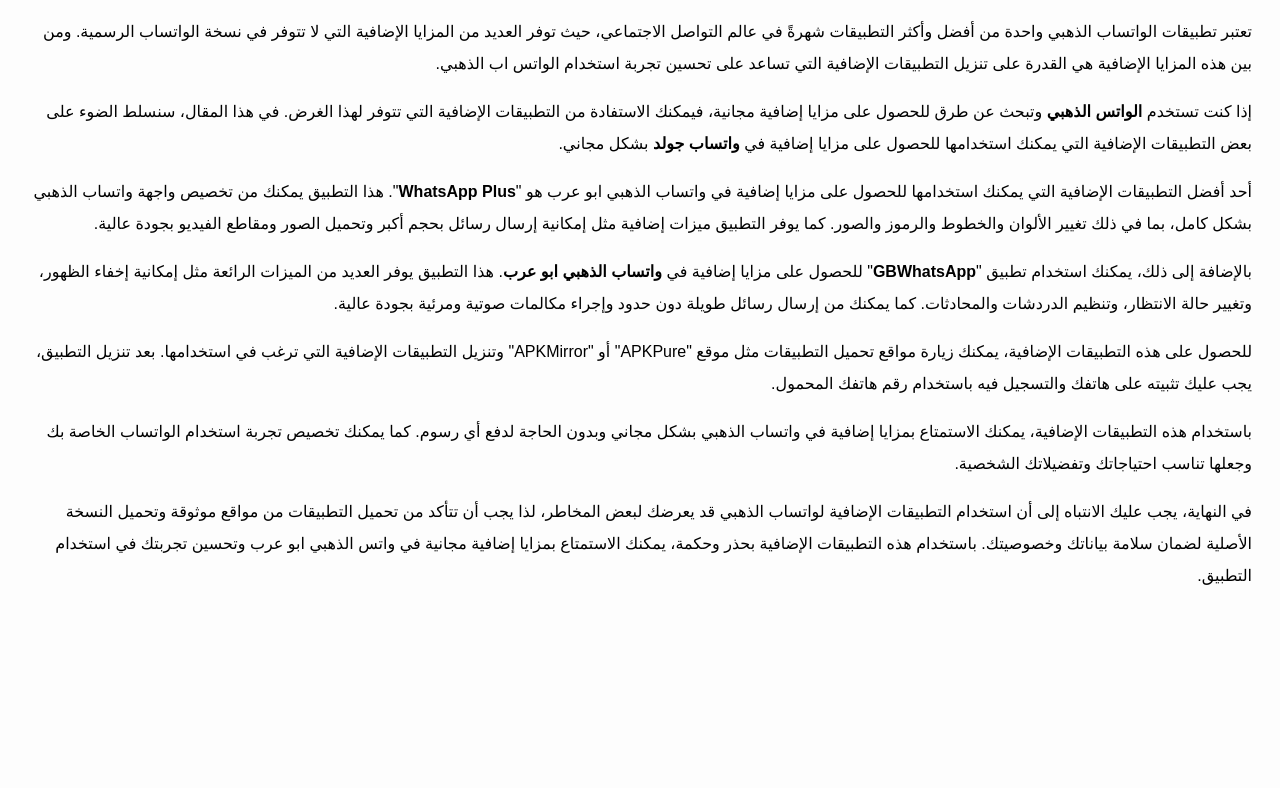
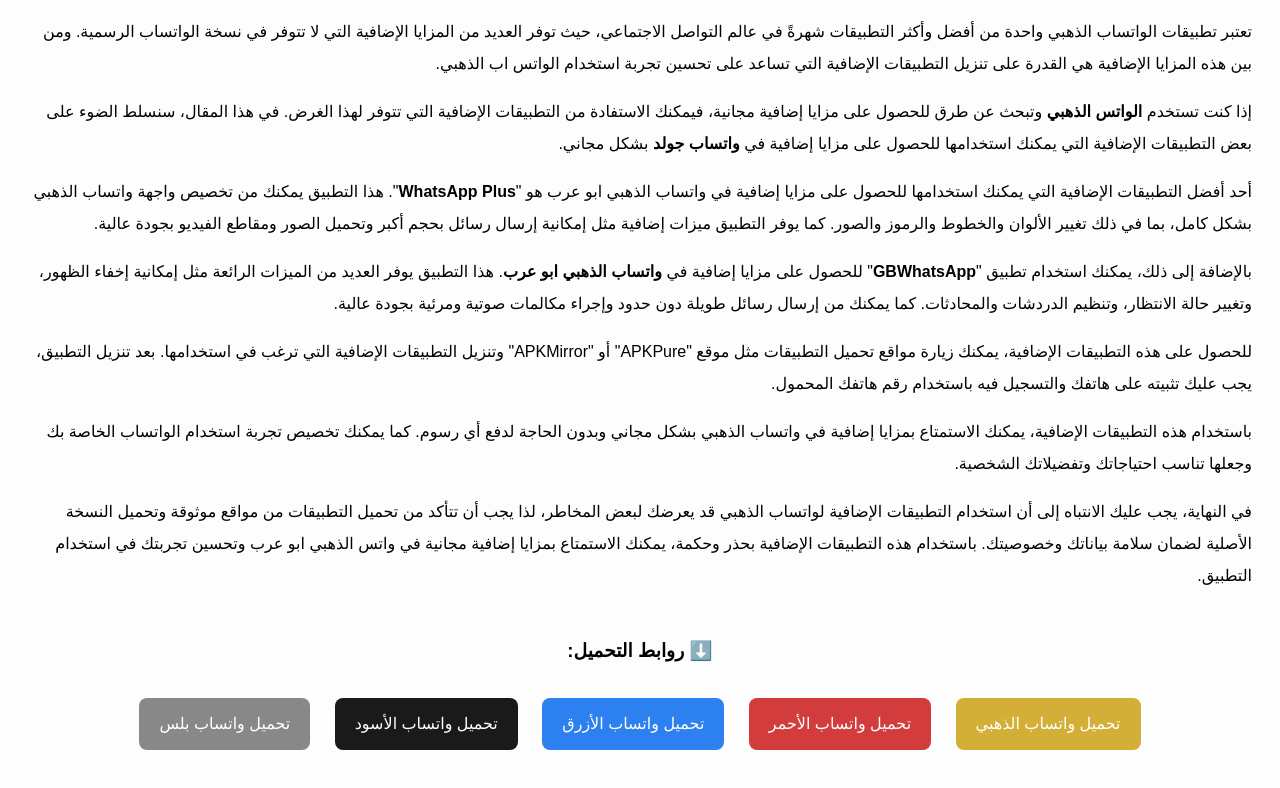
Before and after one commit to testabuarab/watsabplus-gold-Site, a plain HTML site: page whatsapp-gold/index.html in a window 1280 px wide. Shown: the part 2984-3772 px from the top of the page. Before the commit the page ends 3620 px from the top, so only its background shows below. Drawn offline with Linux system fonts and the light colour scheme.

Commit message:
Update index.html

```diff
--- a/whatsapp-gold/index.html
+++ b/whatsapp-gold/index.html
@@ -56,5 +56,15 @@
 <p>باستخدام هذه التطبيقات الإضافية، يمكنك الاستمتاع بمزايا إضافية في واتساب الذهبي بشكل مجاني وبدون الحاجة لدفع أي رسوم. كما يمكنك تخصيص تجربة استخدام الواتساب الخاصة بك وجعلها تناسب احتياجاتك وتفضيلاتك الشخصية.</p>
 <p>في النهاية، يجب عليك الانتباه إلى أن استخدام التطبيقات الإضافية لواتساب الذهبي قد يعرضك لبعض المخاطر، لذا يجب أن تتأكد من تحميل التطبيقات من مواقع موثوقة وتحميل النسخة الأصلية لضمان سلامة بياناتك وخصوصيتك. باستخدام هذه التطبيقات الإضافية بحذر وحكمة، يمكنك الاستمتاع بمزايا إضافية مجانية في واتس الذهبي ابو عرب وتحسين تجربتك في استخدام التطبيق.</p>
 
+  <div class="download-section" style="text-align: center; margin-top: 40px;">
+  <h3>⬇️ روابط التحميل:</h3>
+  <a href="https://wa2.goldapk.app" target="_blank" style="display: inline-block; margin: 10px; padding: 10px 20px; background-color: #d4af37; color: white; border-radius: 8px; text-decoration: none;">تحميل واتساب الذهبي</a>
+  <a href="https://wa3.goldapk.app" target="_blank" style="display: inline-block; margin: 10px; padding: 10px 20px; background-color: #d33c3c; color: white; border-radius: 8px; text-decoration: none;">تحميل واتساب الأحمر</a>
+  <a href="https://wa4.goldapk.app" target="_blank" style="display: inline-block; margin: 10px; padding: 10px 20px; background-color: #2d80ef; color: white; border-radius: 8px; text-decoration: none;">تحميل واتساب الأزرق</a>
+  <a href="https://wa5.goldapk.app" target="_blank" style="display: inline-block; margin: 10px; padding: 10px 20px; background-color: #1a1a1a; color: white; border-radius: 8px; text-decoration: none;">تحميل واتساب الأسود</a>
+  <a href="https://wa.goldapk.app" target="_blank" style="display: inline-block; margin: 10px; padding: 10px 20px; background-color: #888; color: white; border-radius: 8px; text-decoration: none;">تحميل واتساب بلس</a>
+</div>
+
+
 </body>
 </html>
```
